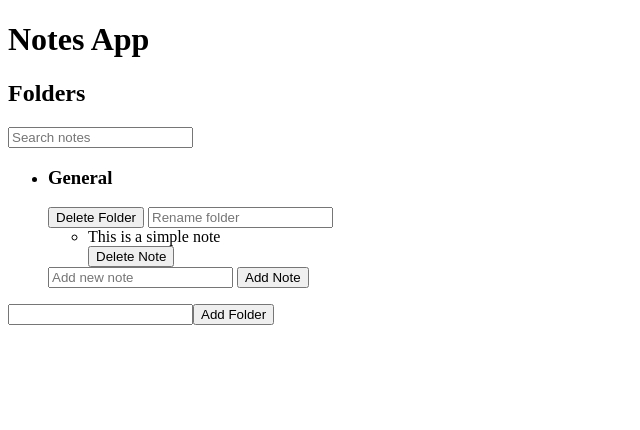
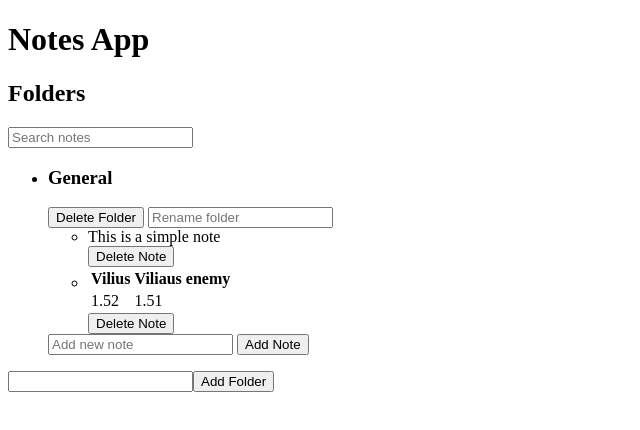
Before and after one commit to viliusgec/notesapp, a SvelteKit app: page / in a window 1280 px wide. Shown: the top 430 px of the page, without its empty margins (0-640 px from the left). Built offline with nearby package versions, Linux system fonts and the light colour scheme.

Commit message:
Show table type notes

```diff
--- a/src/routes/+page.svelte
+++ b/src/routes/+page.svelte
@@ -11,8 +11,8 @@
                     id: 2,
                     type: "table",
                     table: {
-                        columns: ["Column 1", "Column 2"],
-                        rows: [["Row 1-1", "Row 1-2"]],
+                        columns: ["Vilius", "Viliaus enemy"],
+                        rows: [["1.52", "1.51"]],
                     },
                 },
             ],
@@ -84,9 +84,21 @@
     $: filteredFolders = $folders.map((folder) => {
         return {
             ...folder,
-            notes: folder.notes.filter((note) =>
-                note.content?.toLowerCase().includes(searchTerm.toLowerCase()),
-            ),
+            notes: folder.notes.filter((note) => {
+                if (note.type === "simple") {
+                    return note.content?.toLowerCase().includes(searchTerm.toLowerCase()) ?? false;
+                } else if (note.type === "table" && note.table) {
+                    // Search in table columns and rows
+                    const columnsMatch = note.table.columns.some(col =>
+                        col.toLowerCase().includes(searchTerm.toLowerCase())
+                    );
+                    const rowsMatch = note.table.rows.some(row =>
+                        row.some(cell => cell.toLowerCase().includes(searchTerm.toLowerCase()))
+                    );
+                    return columnsMatch || rowsMatch;
+                }
+                return false;
+            }),
         };
     });
 </script>
```
